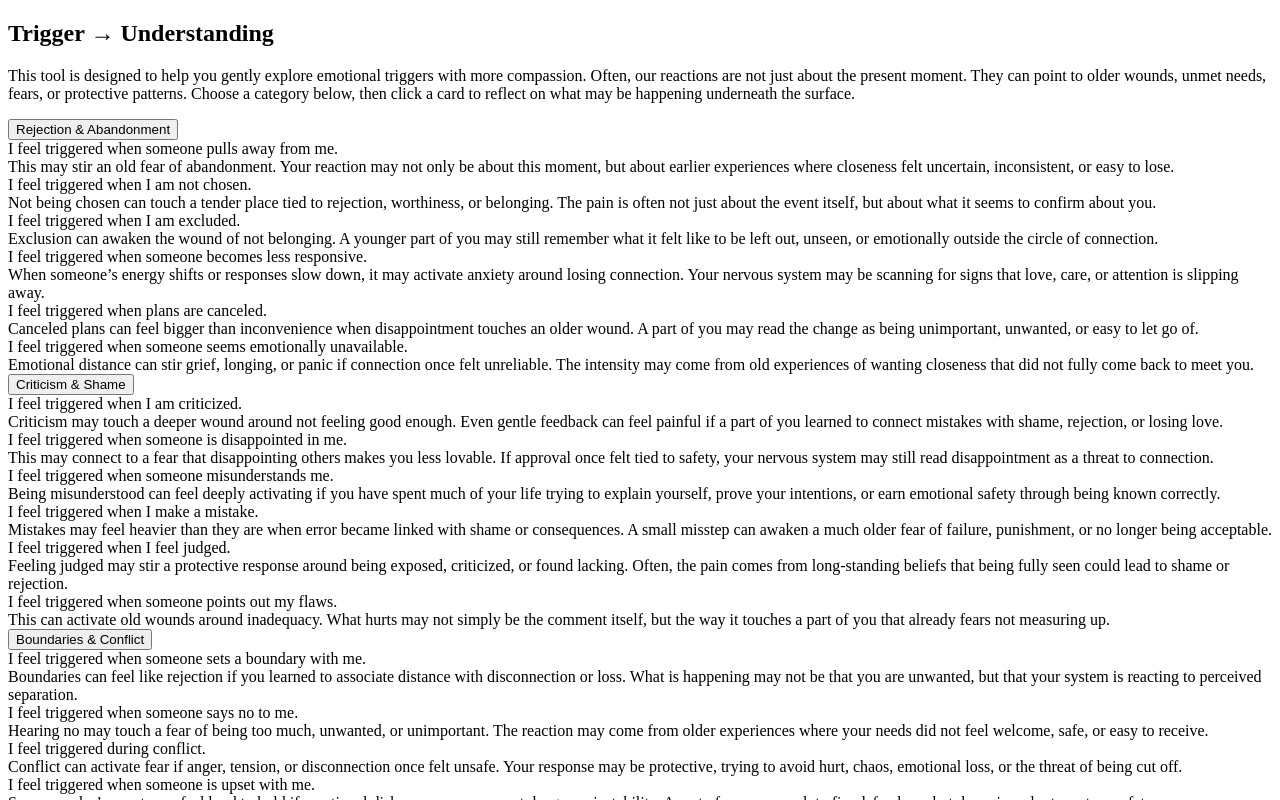
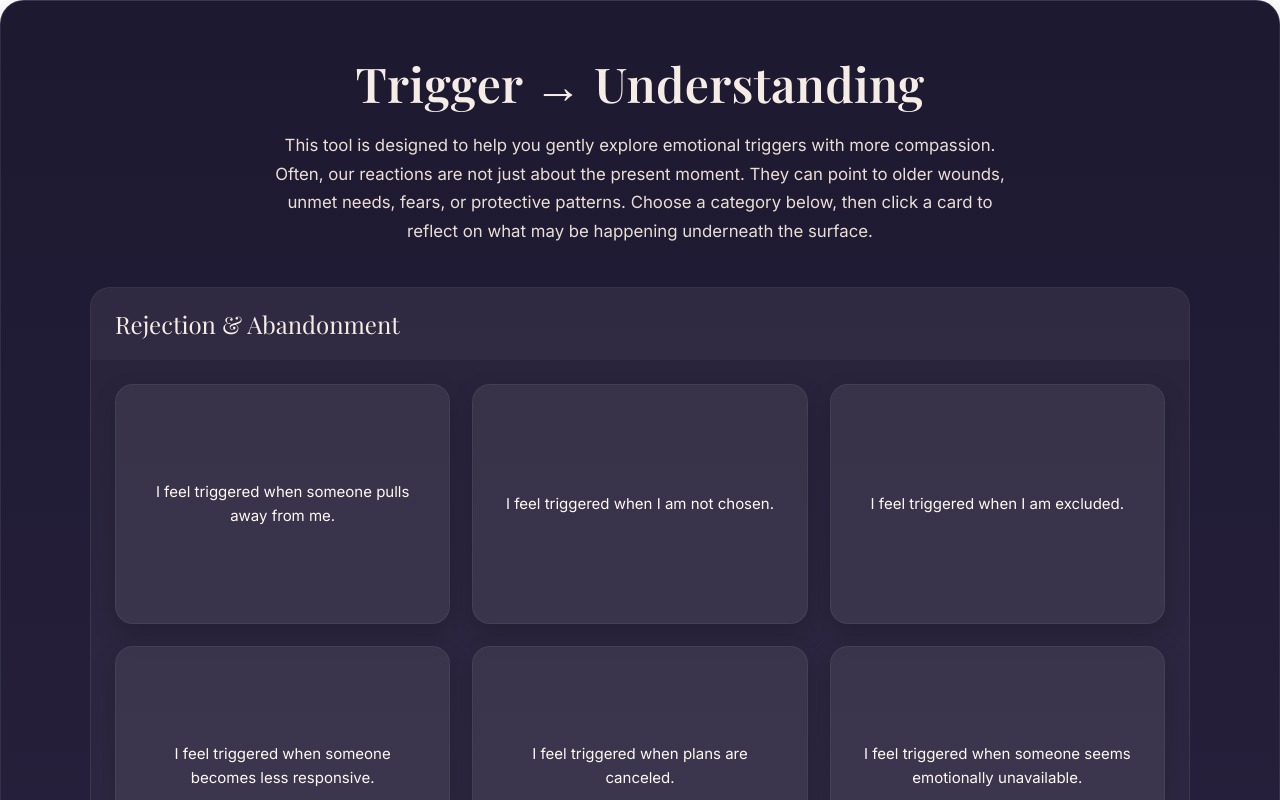
Before and after one commit to heartlighthaven/Triggers-Tool, a plain HTML site: page index.html in a window 1280 px wide. Both pictures are taken after a click on the button "Rejection & Abandonment". Shown: the top 800 px of the page. Drawn offline with nearby package versions, Linux system fonts and the light colour scheme.

Commit message:
Update style.css

```diff
--- a/style.css
+++ b/style.css
@@ -1,3 +1,136 @@
+@import url('https://fonts.googleapis.com/css2?family=Playfair+Display:wght@400;600&family=Inter:wght@300;400;500&display=swap');
+
+html,
+body {
+  margin: 0;
+  padding: 0;
+  overflow-x: hidden;
+  font-family: 'Inter', sans-serif;
+  background: transparent;
+}
+
+.shadow-section {
+  background: linear-gradient(180deg, #1d1930 0%, #2b2342 100%);
+  padding: 50px 20px 70px;
+  color: #f5ede5;
+  border-radius: 24px;
+  box-shadow: 0 14px 35px rgba(0, 0, 0, 0.22);
+  border: 1px solid rgba(255, 255, 255, 0.08);
+}
+
+.content {
+  max-width: 1100px;
+  margin: 0 auto;
+  text-align: center;
+}
+
+h1 {
+  font-family: 'Playfair Display', serif;
+  font-weight: 600;
+  letter-spacing: 0.3px;
+  margin: 0 0 16px;
+  font-size: clamp(2rem, 4vw, 3rem);
+  color: #f5ede5;
+}
+
+.description {
+  max-width: 760px;
+  margin: 0 auto 42px;
+  color: #eadfd4;
+  line-height: 1.7;
+  font-size: 1.05rem;
+}
+
+.accordion {
+  display: flex;
+  flex-direction: column;
+  gap: 20px;
+}
+
+.accordion-item {
+  border: 1px solid rgba(255, 255, 255, 0.08);
+  border-radius: 20px;
+  overflow: hidden;
+  background: rgba(255, 255, 255, 0.04);
+}
+
+.accordion-header {
+  width: 100%;
+  background: rgba(255, 255, 255, 0.03);
+  color: #f5ede5;
+  border: none;
+  padding: 20px 24px;
+  text-align: left;
+  font-size: 1.5rem;
+  font-family: 'Playfair Display', serif;
+  cursor: pointer;
+  transition: background 0.25s ease, color 0.25s ease;
+}
+
+.accordion-header:hover {
+  background: rgba(255, 255, 255, 0.06);
+  color: #ffffff;
+}
+
+.accordion-content {
+  display: none;
+  padding: 24px;
+}
+
+.accordion-item.active .accordion-content {
+  display: block;
+}
+
+.container {
+  display: grid;
+  grid-template-columns: repeat(auto-fit, minmax(260px, 1fr));
+  gap: 22px;
+}
+
+.card {
+  min-height: 240px;
+  position: relative;
+  cursor: pointer;
+}
+
+.front,
+.back {
+  position: absolute;
+  inset: 0;
+  display: flex;
+  align-items: center;
+  justify-content: center;
+  padding: 24px;
+  border-radius: 18px;
+  box-sizing: border-box;
+  text-align: center;
+  background: rgba(255, 255, 255, 0.07);
+  color: #fff8f2;
+  border: 1px solid rgba(255, 255, 255, 0.06);
+  box-shadow: 0 10px 24px rgba(0, 0, 0, 0.18);
+  line-height: 1.6;
+  font-size: 15px;
+  transition: box-shadow 0.3s ease, background 0.3s ease;
+}
+
+.back {
+  display: none;
+}
+
+.card.flip .front {
+  display: none;
+}
+
+.card.flip .back {
+  display: flex;
+}
+
+.card:hover .front,
+.card:hover .back {
+  background: rgba(255, 255, 255, 0.09);
+  box-shadow: 0 12px 28px rgba(0, 0, 0, 0.2);
+}
+
 @media (max-width: 768px) {
   .shadow-section {
     padding: 28px 14px 36px;
```
